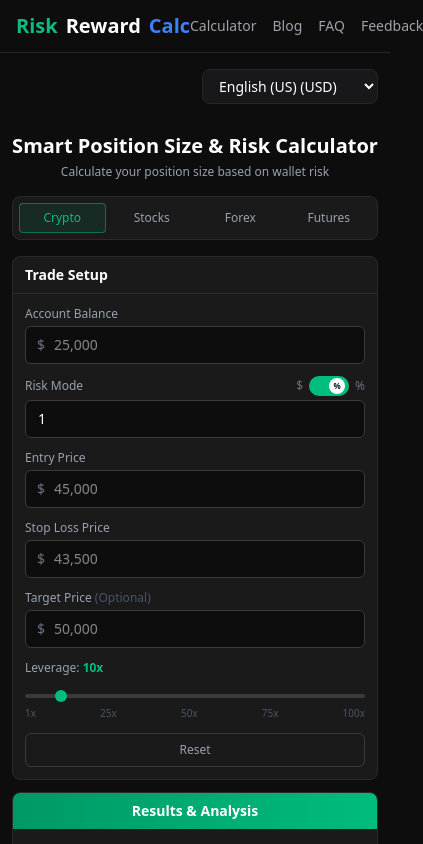
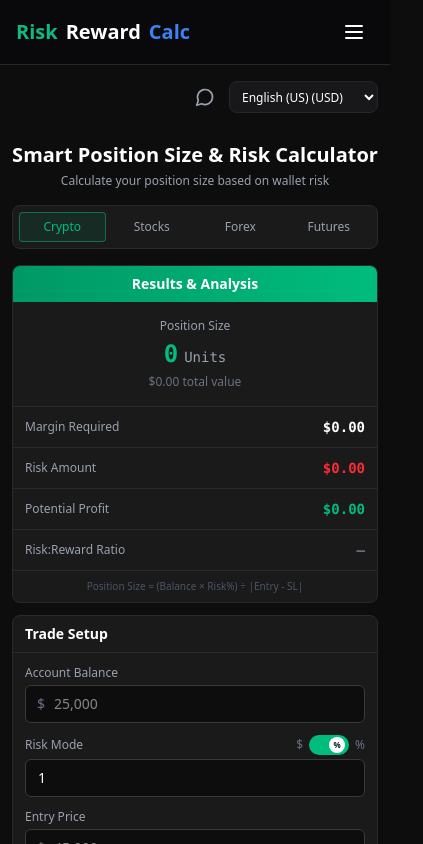
Before and after one commit to hashim-abubacker/riskrewardcalc, a Next.js app: page / in a window 390 px wide. Shown: the top 844 px of the page, 423 px wide, since content can reach past the window. Built offline with nearby package versions, Linux system fonts and the light colour scheme.

Commit message:
Fix: 503 stability improvements and feedback button

```diff
--- a/package.json
+++ b/package.json
@@ -4,7 +4,7 @@
   "private": true,
   "scripts": {
     "dev": "next dev",
-    "build": "next build && npx prisma db push --accept-data-loss",
+    "build": "npx prisma generate && next build && npx prisma db push --accept-data-loss",
     "start": "next start",
     "lint": "eslint"
   },
--- a/src/app/blog/page.tsx
+++ b/src/app/blog/page.tsx
@@ -9,11 +9,19 @@ export const metadata = {
     description: "Trading insights, risk management strategies, and updates from RiskRewardCalc.",
 };
 
+import { Post } from "@prisma/client";
+
 export default async function BlogIndexPage() {
-    const posts = await prisma.post.findMany({
-        where: { published: true },
-        orderBy: { publishedAt: "desc" },
-    });
+    let posts: Post[] = [];
+    try {
+        posts = await prisma.post.findMany({
+            where: { published: true },
+            orderBy: { publishedAt: "desc" },
+        });
+    } catch (error) {
+        console.error("Failed to fetch blog posts:", error);
+        // Fallback to empty array to allow page to load even if DB is down
+    }
 
     return (
         <div className="min-h-screen bg-[#09090B]">
--- a/src/app/layout.tsx
+++ b/src/app/layout.tsx
@@ -1,7 +1,7 @@
 import type { Metadata } from "next";
 import { Geist, Geist_Mono } from "next/font/google";
 import "./globals.css";
-import { FeedbackButton } from "@/components/FeedbackButton";
+import { Header } from "@/components/Header";
 
 const geistSans = Geist({
   variable: "--font-geist-sans",
@@ -77,22 +77,7 @@ export default function RootLayout({
       >
         <div className="min-h-screen flex flex-col">
           {/* Header */}
-          <header className="border-b border-[#27272A] px-4 py-3">
-            <div className="max-w-7xl mx-auto flex items-center justify-between">
-              <div className="flex items-center gap-2">
-                <span className="text-xl font-bold text-[#10B981]">Risk</span>
-                <span className="text-xl font-bold text-white">Reward</span>
-                <span className="text-xl font-bold text-[#3B82F6]">Calc</span>
-              </div>
-              {/* Placeholder for settings/language toggle */}
-              <nav className="flex items-center gap-4 text-sm text-[#A1A1AA]">
-                <a href="/" className="hover:text-white transition-colors">Calculator</a>
-                <a href="/blog" className="hover:text-white transition-colors">Blog</a>
-                <a href="/#faq" className="hover:text-white transition-colors">FAQ</a>
-                <FeedbackButton />
-              </nav>
-            </div>
-          </header>
+          <Header />
 
           {/* Main Content */}
           <main className="flex-1">
--- a/src/app/page.tsx
+++ b/src/app/page.tsx
@@ -4,6 +4,7 @@ import { useState } from "react";
 import Calculator from "@/components/Calculator";
 import { LocaleSelector } from "@/components/LocaleSelector";
 import { FAQAccordion } from "@/components/FAQAccordion";
+import { FeedbackButton } from "@/components/FeedbackButton";
 import { generateOrganizationSchema, generateWebApplicationSchema } from "@/lib/structured-data";
 import { SupportedLocale } from "@/lib/formatters";
 
@@ -60,8 +61,9 @@ export default function Home() {
       />
 
       <div className="min-h-screen py-4">
-        {/* Locale Selector */}
-        <div className="max-w-[1000px] mx-auto px-3 mb-4 flex justify-end">
+        {/* Locale Selector & Feedback Button */}
+        <div className="max-w-[1000px] mx-auto px-3 mb-4 flex justify-end gap-2">
+          <FeedbackButton />
           <LocaleSelector onLocaleChange={setLocale} />
         </div>
 
--- a/src/components/Calculator.tsx
+++ b/src/components/Calculator.tsx
@@ -260,8 +260,8 @@ export default function Calculator({ locale }: CalculatorProps) {
             {/* Two Column Layout - Fluid Grid */}
             <div className="grid grid-cols-1 md:grid-cols-2 gap-3 md:gap-4">
 
-                {/* LEFT: Trade Setup Card */}
-                <div className="bg-[#1A1A1A] border border-[#2A2A2A] rounded-lg md:rounded-xl overflow-hidden">
+                {/* LEFT: Trade Setup Card (Inputs) - Second on mobile, First on desktop */}
+                <div className="order-2 md:order-1 bg-[#1A1A1A] border border-[#2A2A2A] rounded-lg md:rounded-xl overflow-hidden">
                     {/* Card Header */}
                     <div className="px-3 md:px-4 py-2 md:py-3 border-b border-[#2A2A2A] text-sm md:text-base font-semibold text-white">
                         Trade Setup
@@ -422,8 +422,8 @@ export default function Calculator({ locale }: CalculatorProps) {
                     </div>
                 </div>
 
-                {/* RIGHT: Results Card */}
-                <div className="bg-[#1A1A1A] border border-[#2A2A2A] rounded-lg md:rounded-xl overflow-hidden">
+                {/* RIGHT: Results Card - First on mobile, Second on desktop */}
+                <div className="order-1 md:order-2 bg-[#1A1A1A] border border-[#2A2A2A] rounded-lg md:rounded-xl overflow-hidden">
                     {/* Green Gradient Header */}
                     <div className="px-3 md:px-4 py-2 md:py-3 bg-gradient-to-r from-emerald-600 to-emerald-500 text-sm md:text-base font-semibold text-white text-center">
                         Results & Analysis
--- a/src/components/FeedbackButton.tsx
+++ b/src/components/FeedbackButton.tsx
@@ -55,11 +55,15 @@ export function FeedbackButton() {
     return (
         <>
             {/* Feedback Button */}
+            {/* Feedback Button - Icon Style */}
             <button
                 onClick={() => setIsOpen(true)}
-                className="hover:text-white transition-colors"
+                className="p-1.5 text-gray-400 hover:text-emerald-500 hover:bg-[#27272A] rounded-lg transition-all"
+                title="Send Feedback"
             >
-                Feedback
+                <svg xmlns="http://www.w3.org/2000/svg" width="20" height="20" viewBox="0 0 24 24" fill="none" stroke="currentColor" strokeWidth="2" strokeLinecap="round" strokeLinejoin="round">
+                    <path d="M7.9 20A9 9 0 1 0 4 16.1L2 22Z" />
+                </svg>
             </button>
 
             {/* Modal */}
@@ -131,8 +135,8 @@ export function FeedbackButton() {
                             {/* Status Message */}
                             {status && (
                                 <div className={`text-sm p-3 rounded-lg ${status.type === 'success'
-                                        ? 'bg-emerald-500/10 text-emerald-500 border border-emerald-500/30'
-                                        : 'bg-red-500/10 text-red-500 border border-red-500/30'
+                                    ? 'bg-emerald-500/10 text-emerald-500 border border-emerald-500/30'
+                                    : 'bg-red-500/10 text-red-500 border border-red-500/30'
                                     }`}>
                                     {status.message}
                                 </div>
--- /dev/null
+++ b/src/components/Header.tsx
@@ -0,0 +1,75 @@
+"use client";
+
+import { useState } from "react";
+import Link from "next/link";
+import { FeedbackButton } from "./FeedbackButton";
+
+export function Header() {
+    const [isMenuOpen, setIsMenuOpen] = useState(false);
+
+    return (
+        <header className="border-b border-[#27272A] px-4 py-3 bg-[#09090B]">
+            <div className="max-w-7xl mx-auto flex items-center justify-between">
+                {/* Logo */}
+                <Link href="/" className="flex items-center gap-2">
+                    <span className="text-xl font-bold text-[#10B981]">Risk</span>
+                    <span className="text-xl font-bold text-white">Reward</span>
+                    <span className="text-xl font-bold text-[#3B82F6]">Calc</span>
+                </Link>
+
+                {/* Desktop Navigation */}
+                <nav className="hidden md:flex items-center gap-6 text-sm text-[#A1A1AA]">
+                    <Link href="/" className="hover:text-white transition-colors">Calculator</Link>
+                    <Link href="/blog" className="hover:text-white transition-colors">Blog</Link>
+                    <Link href="/#faq" className="hover:text-white transition-colors">FAQ</Link>
+                </nav>
+
+                {/* Mobile Menu Button */}
+                <button
+                    className="md:hidden p-2 text-white hover:bg-[#27272A] rounded-md"
+                    onClick={() => setIsMenuOpen(!isMenuOpen)}
+                >
+                    {isMenuOpen ? (
+                        <svg xmlns="http://www.w3.org/2000/svg" width="24" height="24" viewBox="0 0 24 24" fill="none" stroke="currentColor" strokeWidth="2" strokeLinecap="round" strokeLinejoin="round"><path d="M18 6 6 18" /><path d="m6 6 18 18" /></svg>
+                    ) : (
+                        <svg xmlns="http://www.w3.org/2000/svg" width="24" height="24" viewBox="0 0 24 24" fill="none" stroke="currentColor" strokeWidth="2" strokeLinecap="round" strokeLinejoin="round"><line x1="4" x2="20" y1="12" y2="12" /><line x1="4" x2="20" y1="6" y2="6" /><line x1="4" x2="20" y1="18" y2="18" /></svg>
+                    )}
+                </button>
+            </div>
+
+            {/* Mobile Navigation Dropdown */}
+            {isMenuOpen && (
+                <nav className="md:hidden border-t border-[#27272A] mt-3 pt-2 flex flex-col gap-2 text-[#A1A1AA]">
+                    <Link
+                        href="/"
+                        className="px-2 py-2 hover:bg-[#27272A] hover:text-white rounded-md transition-colors"
+                        onClick={() => setIsMenuOpen(false)}
+                    >
+                        Calculator
+                    </Link>
+                    <Link
+                        href="/blog"
+                        className="px-2 py-2 hover:bg-[#27272A] hover:text-white rounded-md transition-colors"
+                        onClick={() => setIsMenuOpen(false)}
+                    >
+                        Blog
+                    </Link>
+                    <Link
+                        href="/#faq"
+                        className="px-2 py-2 hover:bg-[#27272A] hover:text-white rounded-md transition-colors"
+                        onClick={() => setIsMenuOpen(false)}
+                    >
+                        FAQ
+                    </Link>
+
+                    <div className="pt-2 mt-2 border-t border-[#27272A]">
+                        {/* We can put feedback button here for easy access on mobile */}
+                        <div className="px-2 py-2">
+                            <FeedbackButton />
+                        </div>
+                    </div>
+                </nav>
+            )}
+        </header>
+    );
+}
--- a/src/components/LocaleSelector.tsx
+++ b/src/components/LocaleSelector.tsx
@@ -27,7 +27,7 @@ export function LocaleSelector({ onLocaleChange }: LocaleSelectorProps) {
         <select
             value={locale}
             onChange={(e) => handleChange(e.target.value as SupportedLocale)}
-            className="bg-[#18181b] border border-[#27272A] rounded-lg px-3 py-1.5 text-sm text-white hover:border-[#10B981]/50 focus:outline-none focus:border-[#10B981] transition-colors"
+            className="bg-[#18181b] border border-[#27272A] rounded-lg px-2 py-1 text-xs text-white hover:border-[#10B981]/50 focus:outline-none focus:border-[#10B981] transition-colors"
         >
             {SUPPORTED_LOCALES.map((loc) => (
                 <option key={loc.code} value={loc.code}>
```
